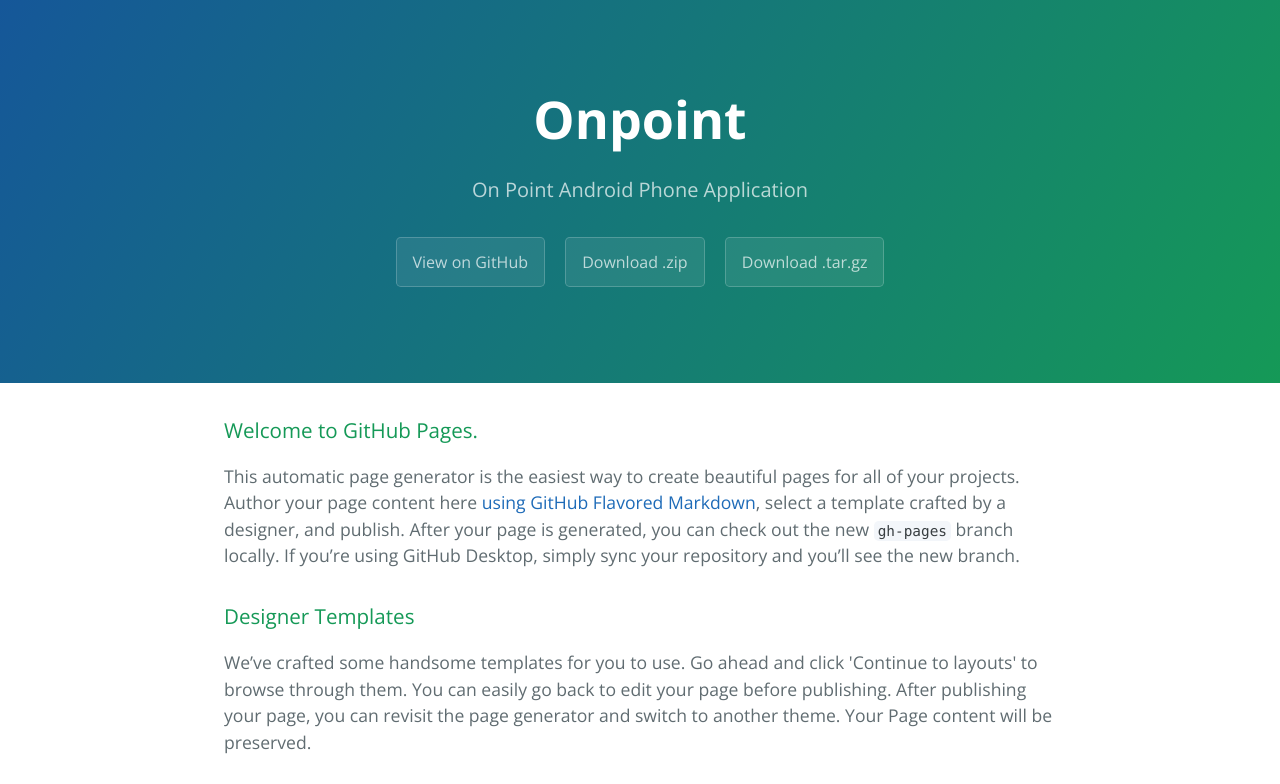
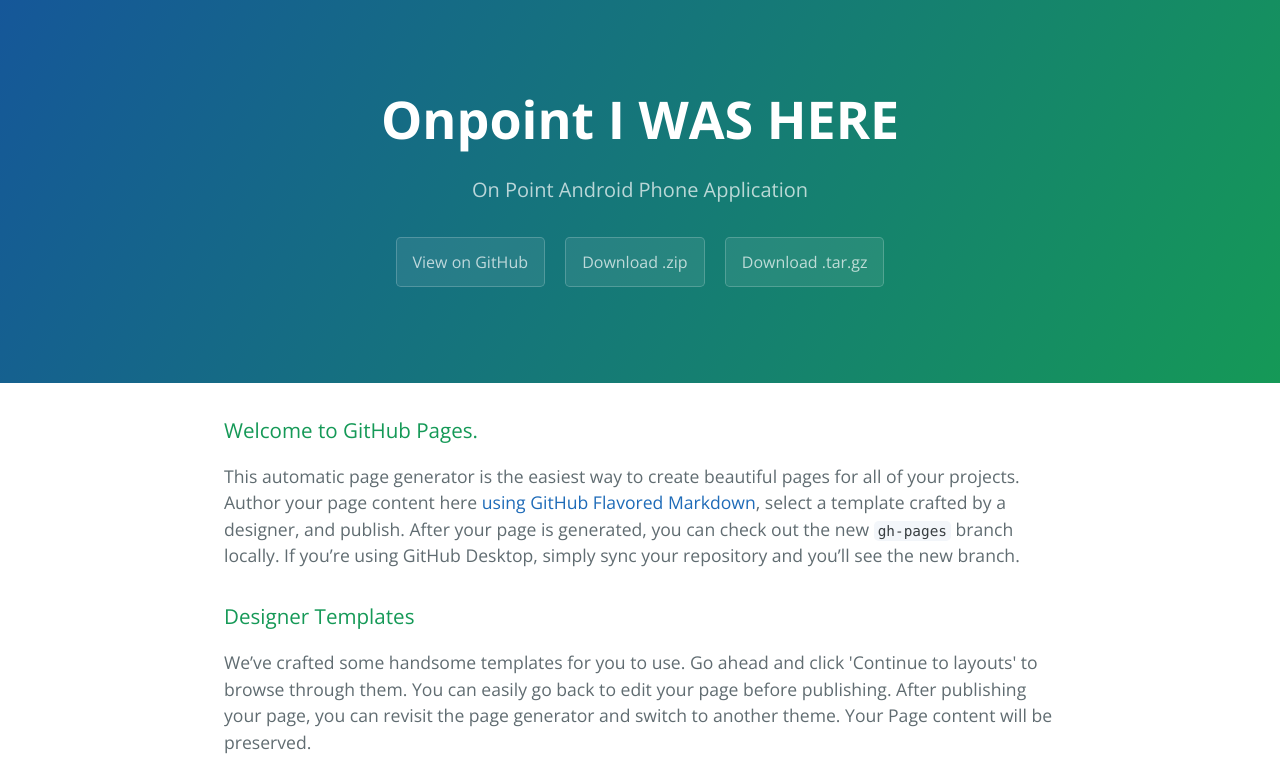
Before and after one commit to derekraymorgan/OnPoint, a plain HTML site: page index.html in a window 1280 px wide. Shown: the top 784 px of the page. Drawn offline with nearby package versions, Linux system fonts and the light colour scheme.

Commit message:
testing website editing

```diff
--- a/index.html
+++ b/index.html
@@ -11,7 +11,7 @@
   </head>
   <body>
     <section class="page-header">
-      <h1 class="project-name">Onpoint</h1>
+      <h1 class="project-name">Onpoint I WAS HERE</h1>
       <h2 class="project-tagline">On Point Android Phone Application</h2>
       <a href="https://github.com/derekraymorgan/OnPoint" class="btn">View on GitHub</a>
       <a href="https://github.com/derekraymorgan/OnPoint/zipball/master" class="btn">Download .zip</a>
```
